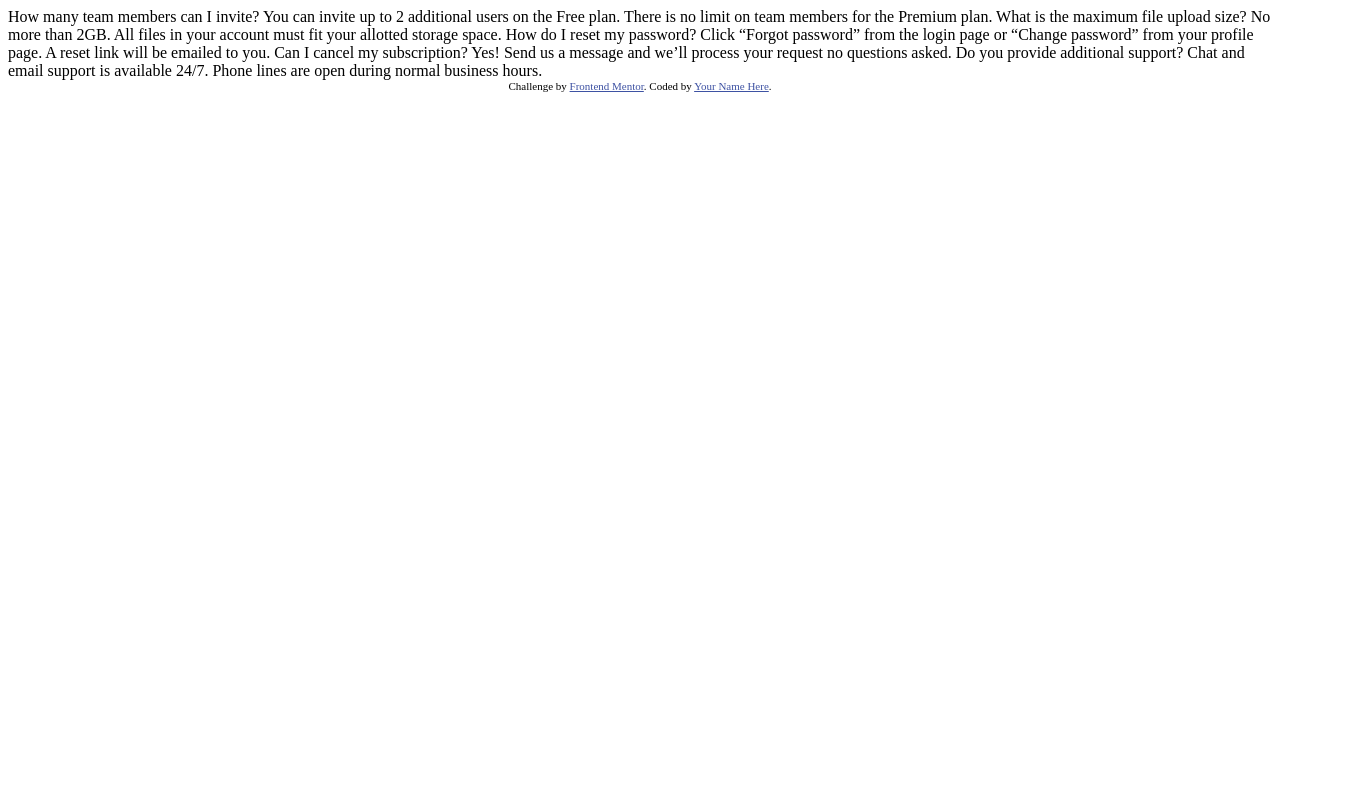
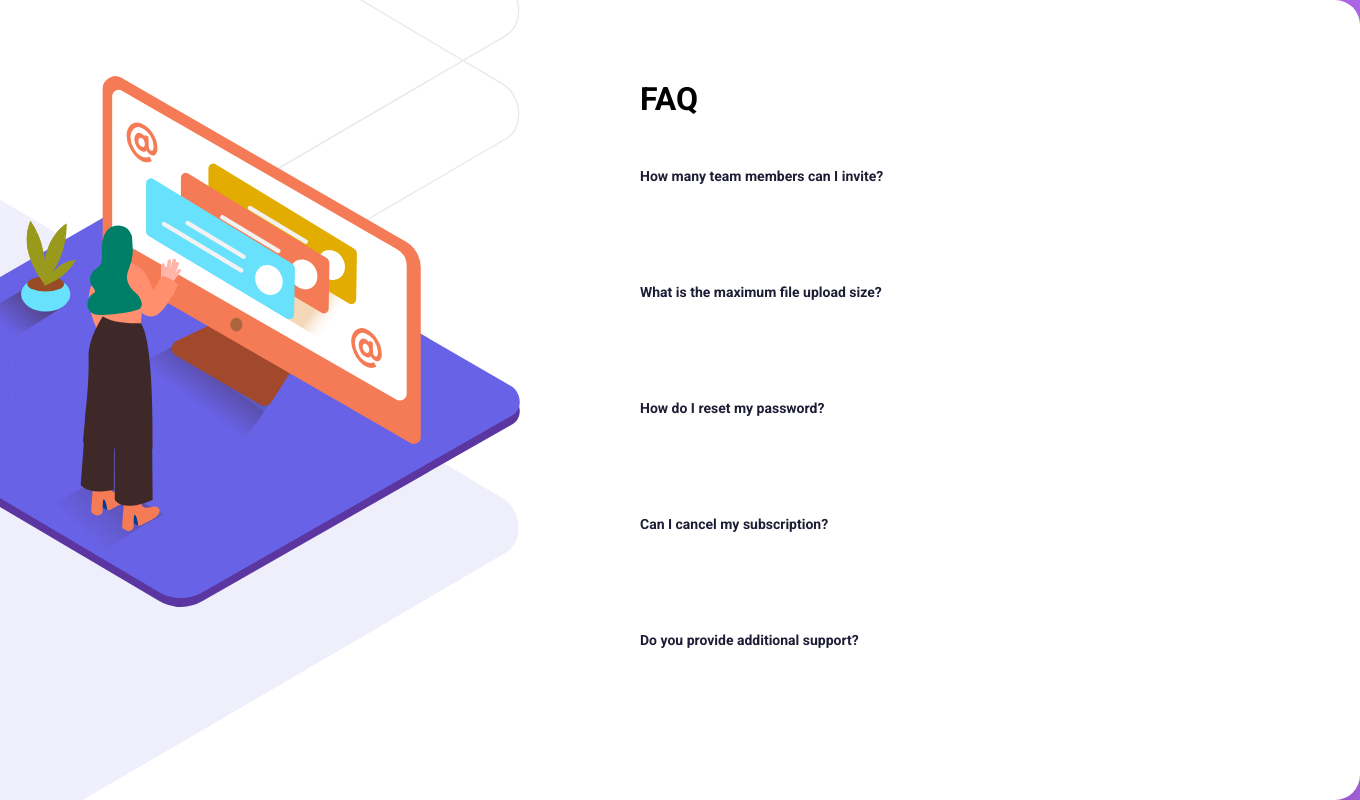
Before and after one commit to eknobl/FEMAccordion, a plain HTML site: page index.html in a window 1280 px wide. Shown: the whole page, 1360 px wide, since content can reach past the window. Drawn offline with Linux system fonts and the light colour scheme.

Commit message:
Added JS

```diff
--- a/index.html
+++ b/index.html
@@ -5,36 +5,48 @@
   <meta name="viewport" content="width=device-width, initial-scale=1.0"> <!-- displays site properly based on user's device -->
 
   <link rel="icon" type="image/png" sizes="32x32" href="./images/favicon-32x32.png">
-
+  <link rel="stylesheet" href="styles.css" />
   <title>Frontend Mentor | FAQ Accordion Card</title>
 
-  <!-- Feel free to remove these styles or customise in your own stylesheet 👍 -->
-  <style>
-    .attribution { font-size: 11px; text-align: center; }
-    .attribution a { color: hsl(228, 45%, 44%); }
-  </style>
 </head>
 <body>
-  How many team members can I invite?
-  You can invite up to 2 additional users on the Free plan. There is no limit on
-  team members for the Premium plan.
+  <div class="back">
 
-  What is the maximum file upload size?
-  No more than 2GB. All files in your account must fit your allotted storage space.
+    <div class="mainContainer">
+      <div class="firstContainer"><img class="shadowDesktop" src="images/bg-pattern-desktop.svg" alt="drop shadow"></div>
+      <div class="secondContainer"><img class="artDesktop" src="images/illustration-woman-online-desktop.svg" alt="Woman online"></div>
+      <div class="thirdContainer"><img class="boxDesktop" src="images/illustration-box-desktop.svg" alt="box"></div>
 
-  How do I reset my password?
-  Click “Forgot password” from the login page or “Change password” from your profile page.
-  A reset link will be emailed to you.
+      <div class="containerText">
 
-  Can I cancel my subscription?
-  Yes! Send us a message and we’ll process your request no questions asked.
+        <h1>FAQ</h1>
+        <button class="accordion">How many team members can I invite?</button>
+        <div class="panel">
+          <p>You can invite up to 2 additional users on the Free plan. There is no limit on team members for the Premium plan.</p>
+        </div>
+        <button class="accordion">What is the maximum file upload size?</button>
+        <div class="panel">
+          <p>No more than 2GB. All files in your account must fit your allotted storage space.</p>
+        </div>
+        <button class="accordion">How do I reset my password?</button>
+        <div class="panel">
+          <p>Click “Forgot password” from the login page or “Change password” from your profile page. A reset link will be emailed to you.</p>
+        </div>
+        <button class="accordion">Can I cancel my subscription?</button>
+        <div class="panel">
+          <p>Yes! Send us a message and we’ll process your request no questions asked.</p>
+        </div>
+        <button class="accordion">Do you provide additional support?</button>
+        <div class="panel">
+          <p>Chat and email support is available 24/7. Phone lines are open during normal business hours.</p>
+        </div>
+      </div>
 
-  Do you provide additional support?
-  Chat and email support is available 24/7. Phone lines are open during normal business hours.
+    </div>
 
-  <div class="attribution">
-    Challenge by <a href="https://www.frontendmentor.io?ref=challenge" target="_blank">Frontend Mentor</a>.
-    Coded by <a href="#">Your Name Here</a>.
   </div>
+
+
+
 </body>
 </html>
--- a/styles.css
+++ b/styles.css
@@ -0,0 +1,120 @@
+@import url("https://fonts.googleapis.com/css2?family=Roboto:wght@400;700&display=swap");
+
+* {
+  box-sizing: border-box;
+  margin: 0;
+  padding: 0;
+  font-family: "Roboto", sans-serif;
+}
+
+body {
+  background-color: hsl(273, 75%, 66%);
+}
+
+.back {
+  width: 100%;
+  height: 100vh;
+  background-image: linear-gradient(hsl(273, 75%, 66%), hsl(240, 73%, 65%));
+}
+
+.mainContainer {
+  width: 1440px;
+  height: 800px;
+  border-radius: 25px;
+  background: white;
+  position: absolute;
+  top: 50%;
+  left: 50%;
+  transform: translate(-50%, -50%);
+  filter: drop-shadow(0px 20px 20px hsla(0, 0%, 0%, 0.2));
+}
+
+.firstContainer {
+  width: 1440px;
+  height: 800px;
+  border-radius: 25px;
+  position: absolute;
+  top: 50%;
+  left: 50%;
+  transform: translate(-50%, -50%);
+  overflow: hidden;
+}
+
+.shadowDesktop {
+  position: absolute;
+  width: 1300px;
+  height: 1300px;
+  top: -400px;
+  left: -700px;
+}
+
+.secondContainer {
+  width: 1440px;
+  height: 800px;
+  border-radius: 25px;
+  position: absolute;
+  top: 50%;
+  left: 50%;
+  transform: translate(-50%, -50%);
+  overflow: hidden;
+}
+
+.artDesktop {
+  position: absolute;
+  width: 700px;
+  top: 75px;
+  left: -100px;
+}
+
+.thirdContainer {
+  width: 1440px;
+  height: 800px;
+  border-radius: 25px;
+  position: absolute;
+  top: 50%;
+  left: 50%;
+  transform: translate(-50%, -50%);
+}
+
+.boxDesktop {
+  position: absolute;
+  top: 300px;
+  left: -93px;
+}
+
+.containerText {
+  width: 720px;
+  height: 800px;
+  margin-left: 720px;
+  padding: 80px 80px 80px 0px;
+}
+
+.containerImage {
+  overflow: hidden;
+}
+
+h1 {
+  font-weight: 700;
+}
+
+.accordion {
+  color: hsl(238, 29%, 16%);
+  font-weight: 700;
+  font-size: 14px;
+  background-color: white;
+  cursor: pointer;
+  padding: 50px 30px 50px 0px;
+  width: 100%;
+  text-align: left;
+  border: none;
+  outline: none;
+  transition: 0.4s;
+}
+
+/* Style the accordion panel. Note: hidden by default */
+.panel {
+  padding: 0 18px;
+  background-color: white;
+  display: none;
+  overflow: hidden;
+}
```
Also changed, not shown: script.js (added), 1 other file.
